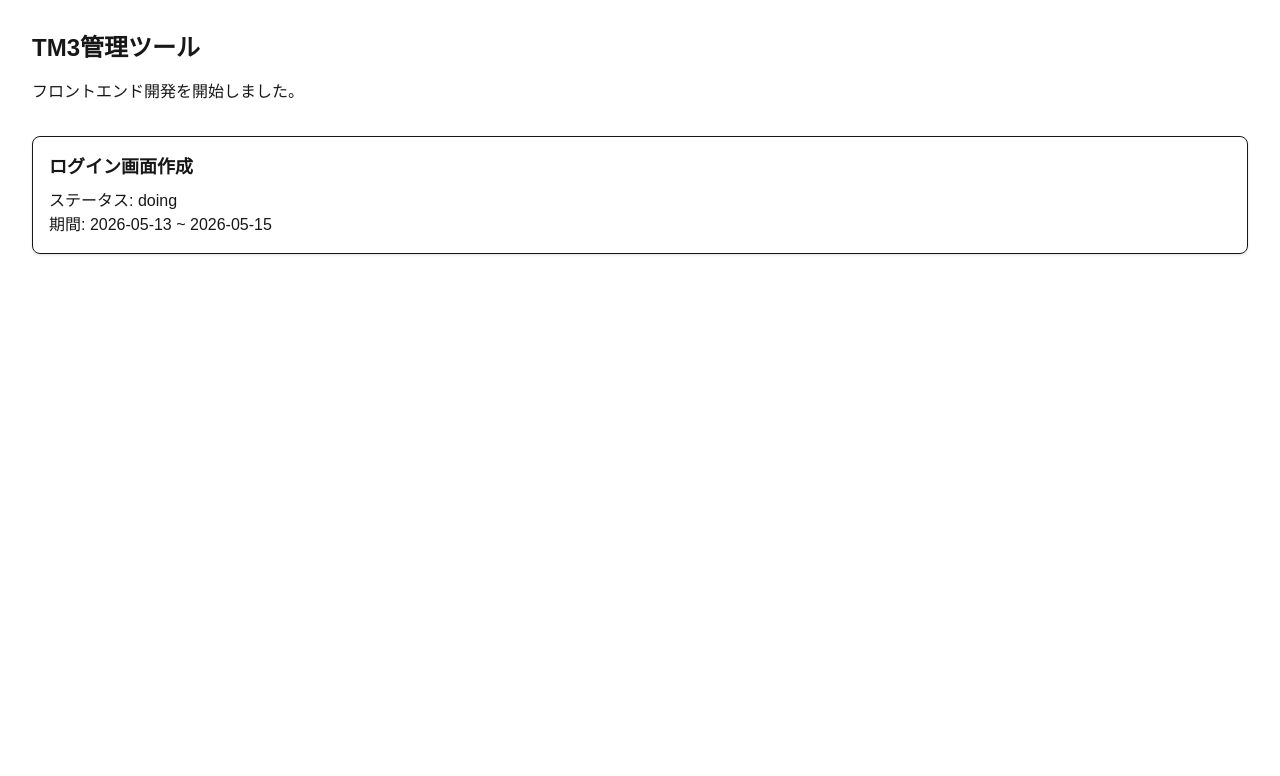
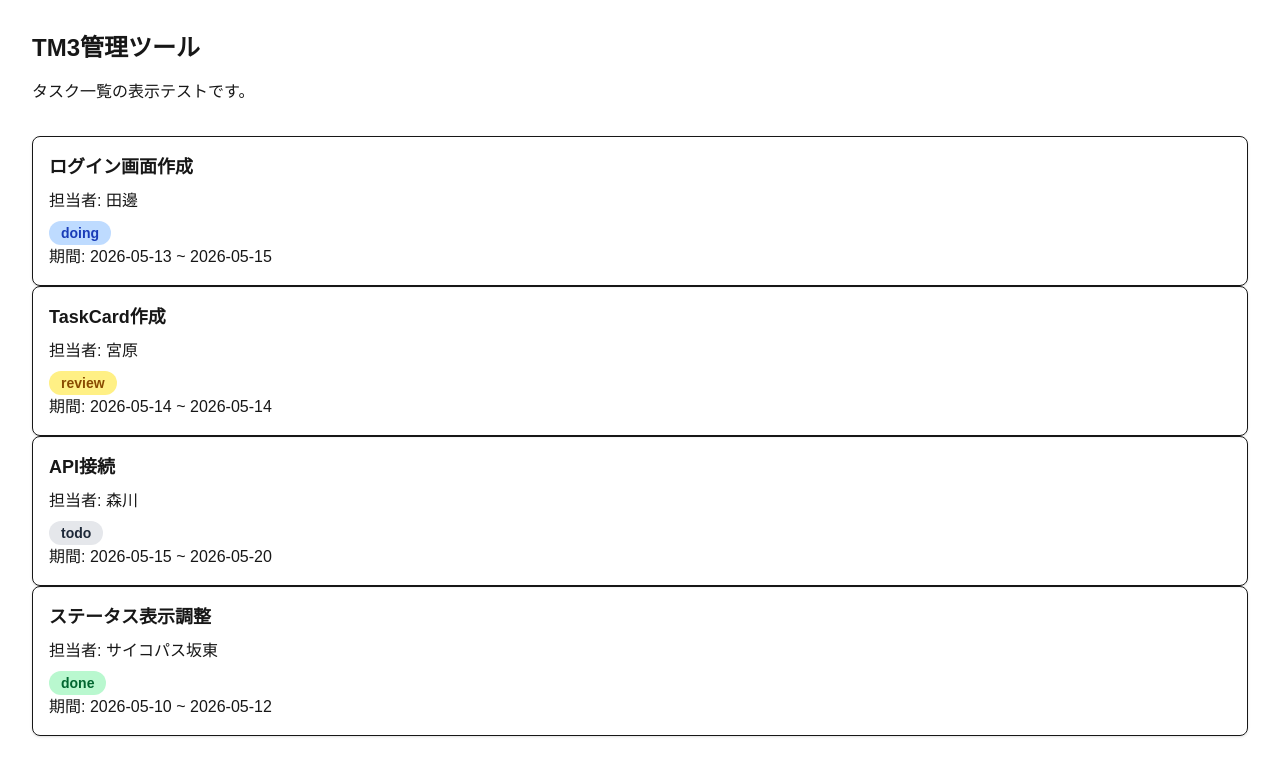
Before and after one commit to kazu0801-b/tm3-management-app, a Next.js app in the folder frontend/: page / in a window 1280 px wide. Shown: the top 776 px of the page. Built offline with nearby package versions, Linux system fonts and the light colour scheme.

Commit message:
StatusBadgeを追加

```diff
--- a/frontend/src/app/page.tsx
+++ b/frontend/src/app/page.tsx
@@ -5,10 +5,12 @@ export default function Home() {
   return (
     <main className="p-8">
       <h1 className="text-2xl font-bold">TM3管理ツール</h1>
-      <p className="mt-4">フロントエンド開発を開始しました。</p>
+      <p className="mt-4">タスク一覧の表示テストです。</p>
 
       <div className="mt-8">
-        <TaskCard task={mockTasks[0]}/>
+        {mockTasks.map((task) => (
+          <TaskCard key={task.id} task={task} />
+        ))}
       </div>
     </main>
   );
--- /dev/null
+++ b/frontend/src/components/atoms/StatusBadge/index.tsx
@@ -0,0 +1,27 @@
+import { TaskStatus } from "@/types/task";
+import { fulfillRouteCacheEntry } from "next/dist/client/components/segment-cache/cache";
+
+type Props = {
+    status: TaskStatus;
+};
+
+export const StatusBadge = ({ status }: Props) => {
+    const statusMap = {
+        todo: "bg-gray-200 text-gray-800",
+        doing: "bg-blue-200 text-blue-800",
+        review: "bg-yellow-200 text-yellow-800",
+        done: "bg-green-200 text-green-800",
+    };
+
+    return (
+        <span className={`
+            rounded-full
+            px-3
+            py-1
+            text-sm
+            font-bold
+            ${statusMap[status]}`}
+            >{status}
+        </span>
+    );
+};
--- a/frontend/src/components/organisms/TaskCard/index.tsx
+++ b/frontend/src/components/organisms/TaskCard/index.tsx
@@ -1,3 +1,4 @@
+import { StatusBadge } from "@/components/atoms/StatusBadge";
 import { Task } from "@/types/task";
 
 type Props = {
@@ -8,7 +9,12 @@ export const TaskCard = ({task}: Props) => {
         <div className="rounded-lg border p-4 shadow-sm">
             <h2 className="text-lg font-bold">{task.title}</h2>
 
-            <p className="mt-2">ステータス: {task.status}</p>
+            <p className="mt-2">
+                担当者: {task.assignee}
+            </p>
+            <div className="mt-2">
+                <StatusBadge status={task.status}/>
+            </div>
             <p>
                 期間: {task.startDate} ~ {task.dueDate}
             </p>
--- a/frontend/src/data/mockTasks.ts
+++ b/frontend/src/data/mockTasks.ts
@@ -9,4 +9,28 @@ export const mockTasks : Task[] = [
         startDate: "2026-05-13",
         dueDate: "2026-05-15",
     },
+    {
+        id: 2,
+        title: "TaskCard作成",
+        assignee: "宮原",
+        status: "review",
+        startDate: "2026-05-14",
+        dueDate: "2026-05-14",
+    },
+    {
+        id: 3,
+        title: "API接続",
+        assignee: "森川",
+        status: "todo",
+        startDate: "2026-05-15",
+        dueDate: "2026-05-20",
+    },
+    {
+        id: 4,
+        title: "ステータス表示調整",
+        assignee: "サイコパス坂東",
+        status: "done",
+        startDate: "2026-05-10",
+        dueDate: "2026-05-12",
+    },
 ];
```
